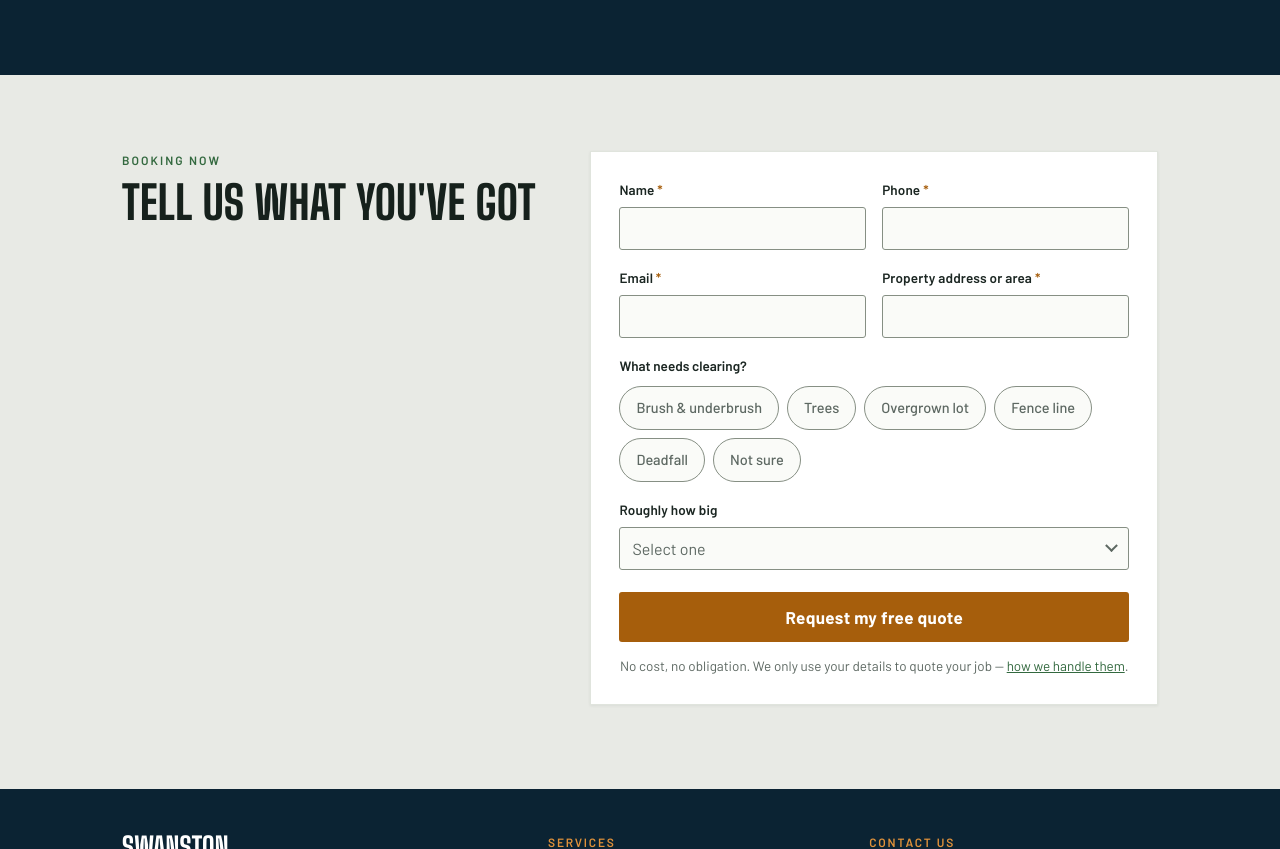
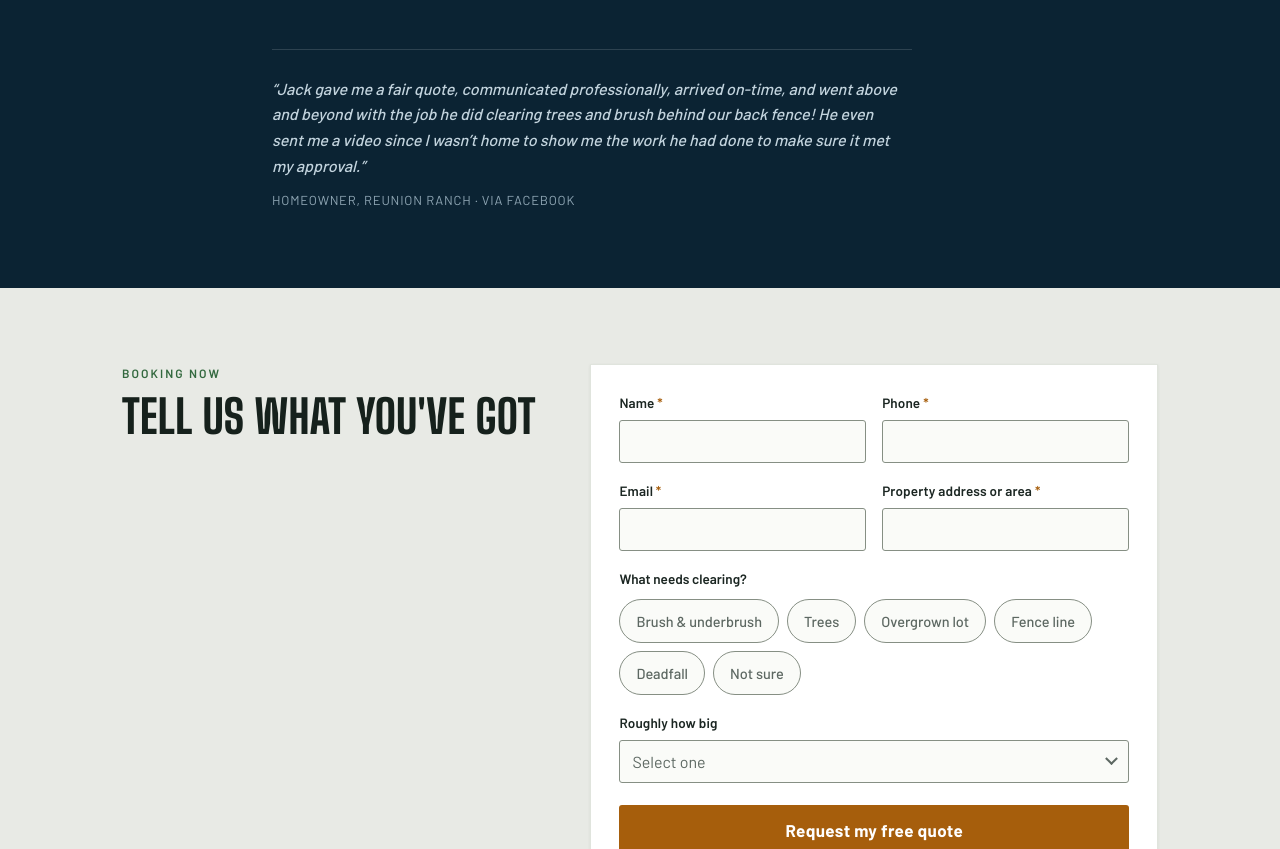
Before and after one commit to jackdswanston-alt/Swanston-Services, a plain HTML site: page index.html in a window 1280 px wide. Shown: the part 1994-2843 px from the top of the page. Drawn offline with Linux system fonts and the light colour scheme.

Commit message:
Add customer review to the guarantee section

```diff
--- a/index.html
+++ b/index.html
@@ -139,6 +139,14 @@
     font-size:26px;line-height:1;color:#fff;letter-spacing:.01em;
   }
   #promise .sig span{display:block;margin-top:6px;color:#A8BCC8;font-size:14.5px;}
+
+  /* a customer echoing the promise above it — deliberately subordinate:
+     smaller, dimmer, no heading. Not a testimonials section. */
+  .vouch{margin:52px 0 0;padding-top:26px;border-top:1px solid rgba(255,255,255,.14);max-width:640px;}
+  .vouch blockquote{margin:0;}
+  .vouch p{margin:0;color:#C3D4DE;font-size:16px;line-height:1.6;font-style:italic;text-wrap:pretty;}
+  .vouch cite{display:block;margin-top:12px;font-style:normal;font-size:13px;letter-spacing:.06em;
+    text-transform:uppercase;color:#8FA6B4;}
 
   /* ---------- form ---------- */
   #quote{background:var(--stone);padding:76px 0 84px;}
@@ -349,6 +357,16 @@
       <strong>Jack Swanston</strong>
       <span>Owner, Swanston Services</span>
     </div>
+
+    <figure class="vouch">
+      <blockquote>
+        <p>&ldquo;Jack gave me a fair quote, communicated professionally, arrived on-time, and went
+        above and beyond with the job he did clearing trees and brush behind our back fence! He even
+        sent me a video since I wasn&rsquo;t home to show me the work he had done to make sure it met
+        my approval.&rdquo;</p>
+      </blockquote>
+      <cite>Homeowner, Reunion Ranch &middot; via Facebook</cite>
+    </figure>
   </div>
 </section>
 
```
